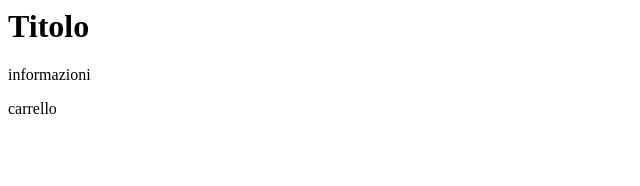
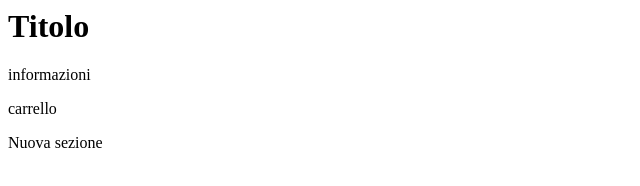
Before and after one commit to StefanoMigotto/testits, a plain HTML site: page index.html in a window 1280 px wide. Shown: the whole page, without its empty margins (0-640 px from the left). Drawn offline with Linux system fonts and the light colour scheme.

Commit message:
Aggiunto nuova sezione

```diff
--- a/index.html
+++ b/index.html
@@ -8,4 +8,7 @@
 
 <p>informazioni</p>
 carrello
+
+
+<p>Nuova sezione</p>
 </body>
```
